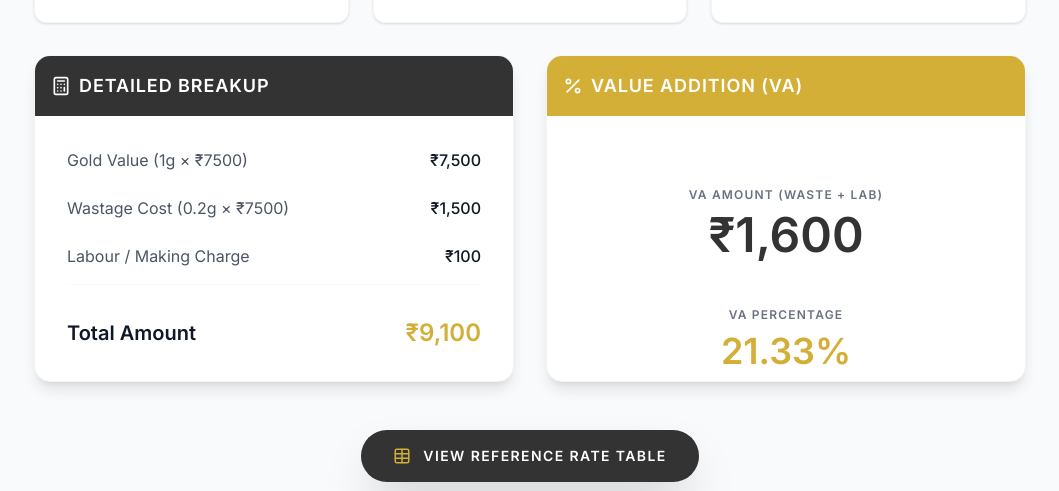
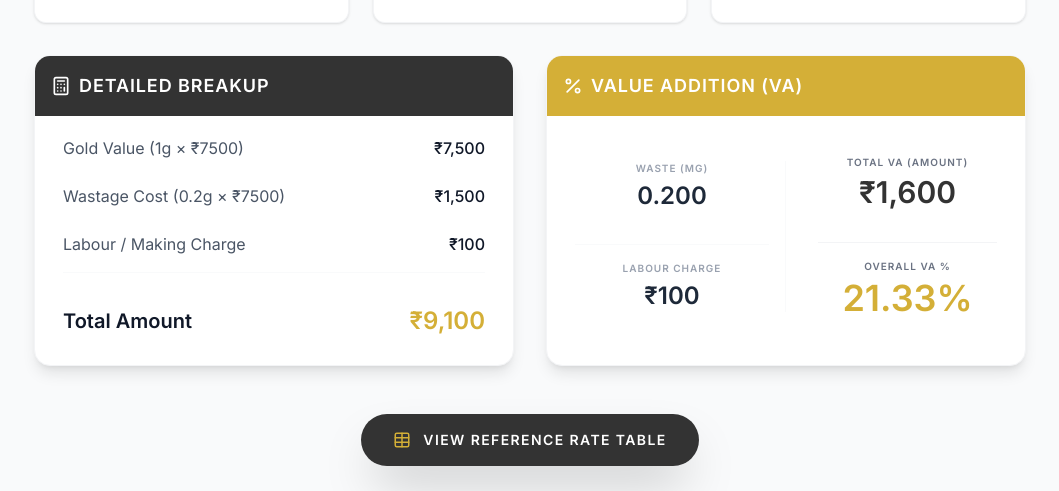
Before and after one commit to ShyamPrasadh/Vasavi-jewellery, a Next.js app: page / in a window 1280 px wide. Shown: the part 301-792 px from the top of the page, without its empty margins (110-1169 px from the left). Built offline with nearby package versions, Linux system fonts and the light colour scheme; no server answers.

Commit message:
Enhance VA card layout with side-by-side comparison and milligram precision

```diff
--- a/src/app/page.tsx
+++ b/src/app/page.tsx
@@ -119,12 +119,12 @@ export default function CalculatorPage() {
 
         <div className="grid grid-cols-1 md:grid-cols-2 gap-8">
           {/* Detailed Breakup Card */}
-          <div className="bg-white rounded-2xl shadow-lg border border-gray-100 overflow-hidden">
+          <div className="bg-white rounded-2xl shadow-lg border border-gray-100 overflow-hidden flex flex-col h-full">
             <div className="bg-[#333333] text-white p-4 flex items-center gap-2">
               <CalcIcon size={20} />
               <h2 className="text-lg font-semibold uppercase tracking-wider">Detailed Breakup</h2>
             </div>
-            <div className="p-8 space-y-6">
+            <div className="p-7 pt-5 flex-1 flex flex-col justify-center space-y-6">
               <div className="flex justify-between items-center text-gray-600">
                 <span>Gold Value ({calculations.numWeight}g × ₹{calculations.numGoldRate})</span>
                 <span className="font-medium text-gray-900">₹{calculations.goldValue.toLocaleString()}</span>
@@ -145,19 +145,38 @@ export default function CalculatorPage() {
           </div>
 
           {/* VA Card */}
-          <div className="bg-white rounded-2xl shadow-lg border border-gray-100 overflow-hidden">
+          <div className="bg-white rounded-2xl shadow-lg border border-gray-100 overflow-hidden flex flex-col h-full">
             <div className="bg-[#D4AF37] text-white p-4 flex items-center gap-2">
               <Percent size={20} />
               <h2 className="text-lg font-semibold uppercase tracking-wider">Value Addition (VA)</h2>
             </div>
-            <div className="p-8 flex flex-col justify-center h-full space-y-8">
-              <div className="text-center space-y-2">
-                <p className="text-gray-500 uppercase text-xs font-bold tracking-widest">VA Amount (Waste + Lab)</p>
-                <p className="text-5xl font-bold text-[#333333]">₹{calculations.vaAmount.toLocaleString()}</p>
+            <div className="p-7 pt-5 flex-1 grid grid-cols-2 gap-0 items-center">
+              {/* Left Column: Wastage & Labour */}
+              <div className="space-y-8 pr-4 border-r border-gray-50">
+                <div className="text-center">
+                  <p className="text-[10px] text-gray-400 font-bold uppercase tracking-widest mb-1">Waste (mg)</p>
+                  <p className="text-2xl font-black text-gray-800">
+                    {calculations.wasteGrams < 1
+                      ? `${calculations.wasteGrams.toFixed(3)}`
+                      : `${calculations.wasteGrams}g`}
+                  </p>
+                </div>
+                <div className="text-center pt-4 border-t border-gray-50">
+                  <p className="text-[10px] text-gray-400 font-bold uppercase tracking-widest mb-1">Labour Charge</p>
+                  <p className="text-2xl font-black text-gray-800">₹{calculations.labCharge.toLocaleString()}</p>
+                </div>
               </div>
-              <div className="text-center space-y-2 pt-4">
-                <p className="text-gray-500 uppercase text-xs font-bold tracking-widest">VA Percentage</p>
-                <p className="text-4xl font-bold text-[#D4AF37]">{calculations.vaPercent.toFixed(2)}%</p>
+
+              {/* Right Column: VA Totals */}
+              <div className="space-y-8 pl-8 flex flex-col justify-center">
+                <div className="text-center">
+                  <p className="text-gray-500 uppercase text-[10px] font-bold tracking-widest mb-1">Total VA (Amount)</p>
+                  <p className="text-3xl font-bold text-[#333333]">₹{calculations.vaAmount.toLocaleString()}</p>
+                </div>
+                <div className="text-center pt-4 border-t border-gray-100">
+                  <p className="text-gray-500 uppercase text-[10px] font-bold tracking-widest mb-1">Overall VA %</p>
+                  <p className="text-4xl font-bold text-[#D4AF37]">{calculations.vaPercent.toFixed(2)}%</p>
+                </div>
               </div>
             </div>
           </div>
--- a/src/app/table/page.tsx
+++ b/src/app/table/page.tsx
@@ -71,7 +71,9 @@ export default function ReferenceTablePage() {
                                     <td className="p-6 border-b border-gray-100 border-r border-gray-100 text-center">
                                         {row['Ring/Earring'] ? (
                                             <span className="inline-flex flex-col items-center">
-                                                <span className="font-black text-gray-900 text-lg">{row['Ring/Earring'].waste}g</span>
+                                                <span className="font-black text-gray-900 text-lg">
+                                                    {row['Ring/Earring'].waste < 1 ? row['Ring/Earring'].waste.toFixed(3) : row['Ring/Earring'].waste + 'g'}
+                                                </span>
                                                 <span className="text-[10px] bg-[#333333] text-white px-2 py-0.5 rounded-full font-bold mt-1">₹{row['Ring/Earring'].lab} LAB</span>
                                             </span>
                                         ) : <span className="text-gray-200">─</span>}
@@ -79,7 +81,9 @@ export default function ReferenceTablePage() {
                                     <td className="p-6 border-b border-gray-100 border-r border-gray-100 text-center">
                                         {row['Chain'] ? (
                                             <span className="inline-flex flex-col items-center">
-                                                <span className="font-black text-gray-900 text-lg">{row['Chain'].waste}g</span>
+                                                <span className="font-black text-gray-900 text-lg">
+                                                    {row['Chain'].waste < 1 ? row['Chain'].waste.toFixed(3) : row['Chain'].waste + 'g'}
+                                                </span>
                                                 <span className="text-[10px] bg-[#333333] text-white px-2 py-0.5 rounded-full font-bold mt-1">₹{row['Chain'].lab} LAB</span>
                                             </span>
                                         ) : <span className="text-gray-200">─</span>}
@@ -87,7 +91,9 @@ export default function ReferenceTablePage() {
                                     <td className="p-6 border-b border-gray-100 text-center">
                                         {row['Haram/Necklace'] ? (
                                             <span className="inline-flex flex-col items-center">
-                                                <span className="font-black text-gray-900 text-lg">{row['Haram/Necklace'].waste}g</span>
+                                                <span className="font-black text-gray-900 text-lg">
+                                                    {row['Haram/Necklace'].waste < 1 ? row['Haram/Necklace'].waste.toFixed(3) : row['Haram/Necklace'].waste + 'g'}
+                                                </span>
                                                 <span className="text-[10px] bg-[#333333] text-white px-2 py-0.5 rounded-full font-bold mt-1">₹{row['Haram/Necklace'].lab} LAB</span>
                                             </span>
                                         ) : <span className="text-gray-200">─</span>}
```
